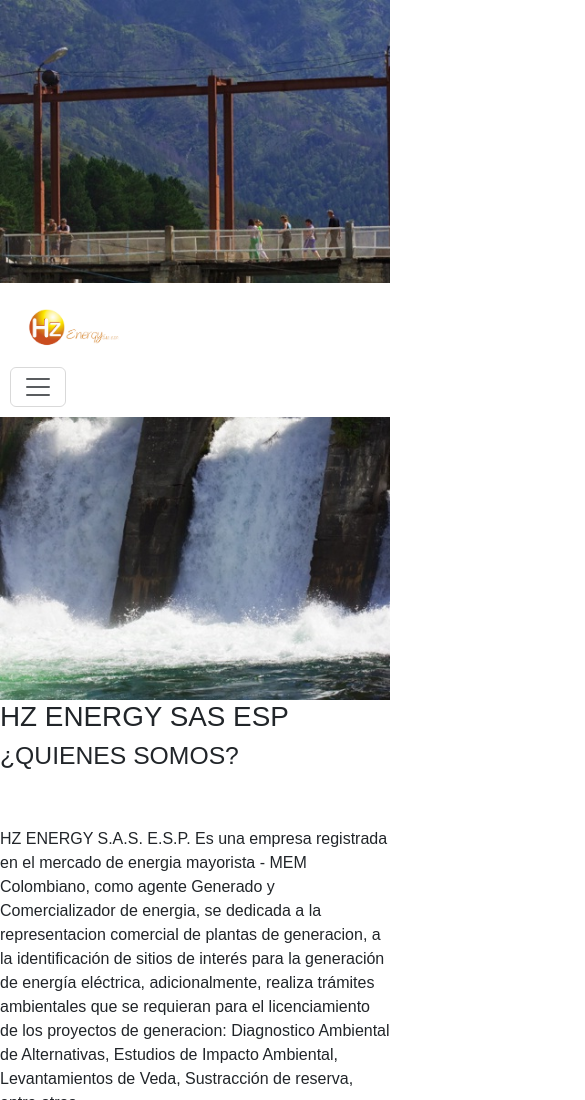
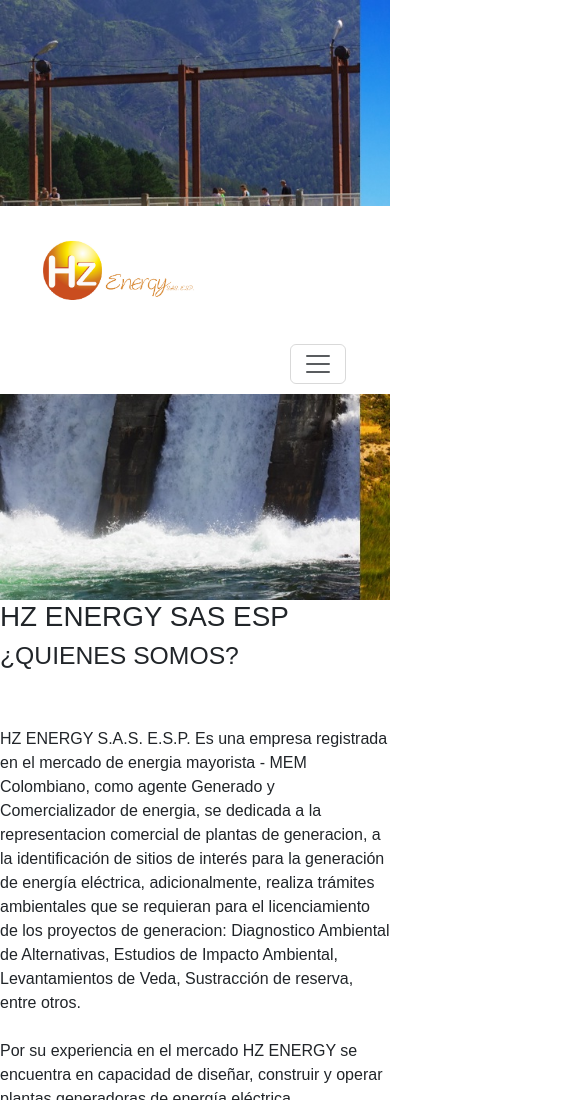
Before and after one commit to JuanZuluaga1/HZ-ENERGY, a website: page index.html in a window 390 px wide. Shown: the top 1100 px of the page, 585 px wide, since content can reach past the window. Drawn offline with nearby package versions, Linux system fonts and the light colour scheme.

Commit message:
bara de navegacion funcionando queries

```diff
--- a/scss/sections/_nav.scss
+++ b/scss/sections/_nav.scss
@@ -1,26 +1,40 @@
 // imagen de fondo del menu
-nav{
+nav {
     background-image: url(../pages/resources/portada.jpg);
     background-size: cover;
     width: 100vw;
-    height: 700px;
+    height: 600px;
     border: black 2px;
-    // menu y logo
-    .container-fluid{
+
+    .container-fluid {
         background-color: white;
         color: #5e7279;
-        display: flex;
-        flex-direction: row;
-        justify-content: space-around;
         list-style: none;
         padding: 10px;
+        display: flex;
+        justify-content: space-between;
+
+        .navbar-brand {
+            width: 600px;
+            img {
+                width: 35%;
+                background-color: white;
+            }
+        }
+
+        .navbar-toggler {
+            order: 0;
+        }
     }
-    .navbar-brand{
 
-        // logo
-        img{
-            width: 35%;
-            background-color: white;
+    @media (max-width: 768px) {
+        .container-fluid {
+            flex-direction: column;
+            align-items: center;
+
+            .navbar-brand {
+                margin-bottom: 10px;
+            }
         }
     }
 }
```
Also changed, not shown: css/style.css.
